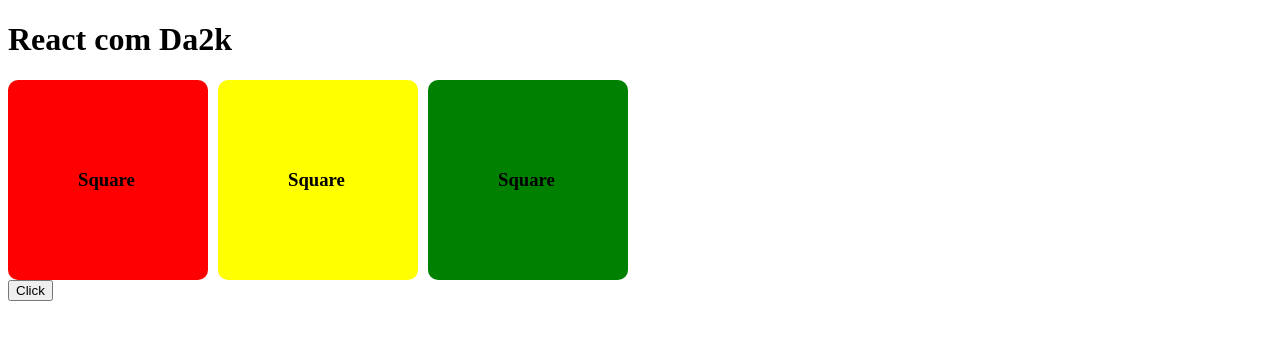
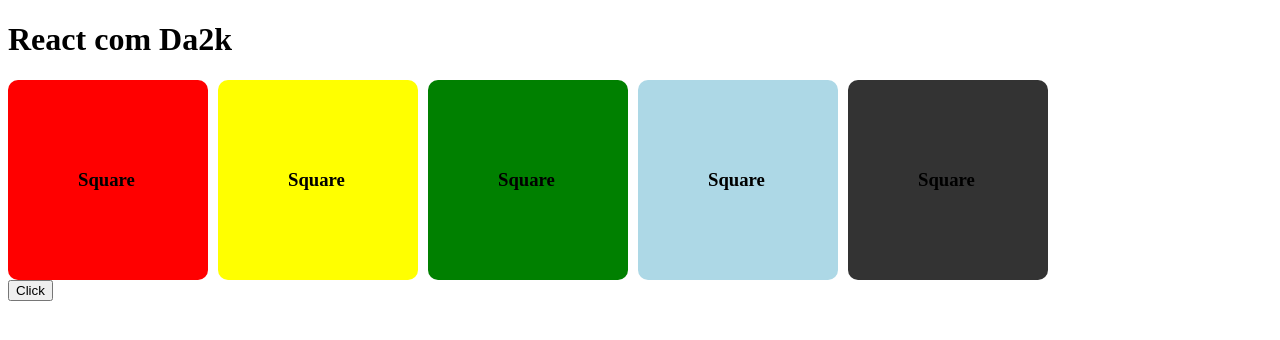
Before and after one commit to mafideju/ProjetoDA2K01, a React app: page / in a window 1280 px wide. Shown: the top 340 px of the page. Built offline with nearby package versions, Linux system fonts and the light colour scheme.

Commit message:
Header Testing 01

```diff
--- a/index.html
+++ b/index.html
@@ -1,16 +1,15 @@
 <!DOCTYPE html>
-<html>
+<html lang="pt-br">
 
 <head>
   <meta charset="utf-8">
   <meta http-equiv="X-UA-Compatible" content="IE=edge">
   <meta name="viewport" content="width=device-width, initial-scale=1">
-  <title>DA2K React</title>
+  <title>React com ViM - Mafideju Teste </title>
 </head>
 
 <body>
   <div id="root"></div>
   <script src="/static/bundle.js"></script>
 </body>
-
 </html>
--- a/src/container/App.js
+++ b/src/container/App.js
@@ -13,7 +13,7 @@ class App extends Component {
   }
 
   handleClick(e) {
-    console.log('EVENTS =>', e)
+    console.log('VIM B EVENTS =>', e)
   }
 
   render() {
@@ -21,7 +21,7 @@ class App extends Component {
       <div>
         <Title title='React com Da2k' />
         <div style={{ display: 'flex' }}>
-          {['red', 'yellow', 'green'].map((color, index) => (
+          {['red', 'yellow', 'green', 'lightblue', '#333'].map((color, index) => (
             <Square
               color={color}
               key={index}
```
Also changed, not shown: src/container/App.css (added).
